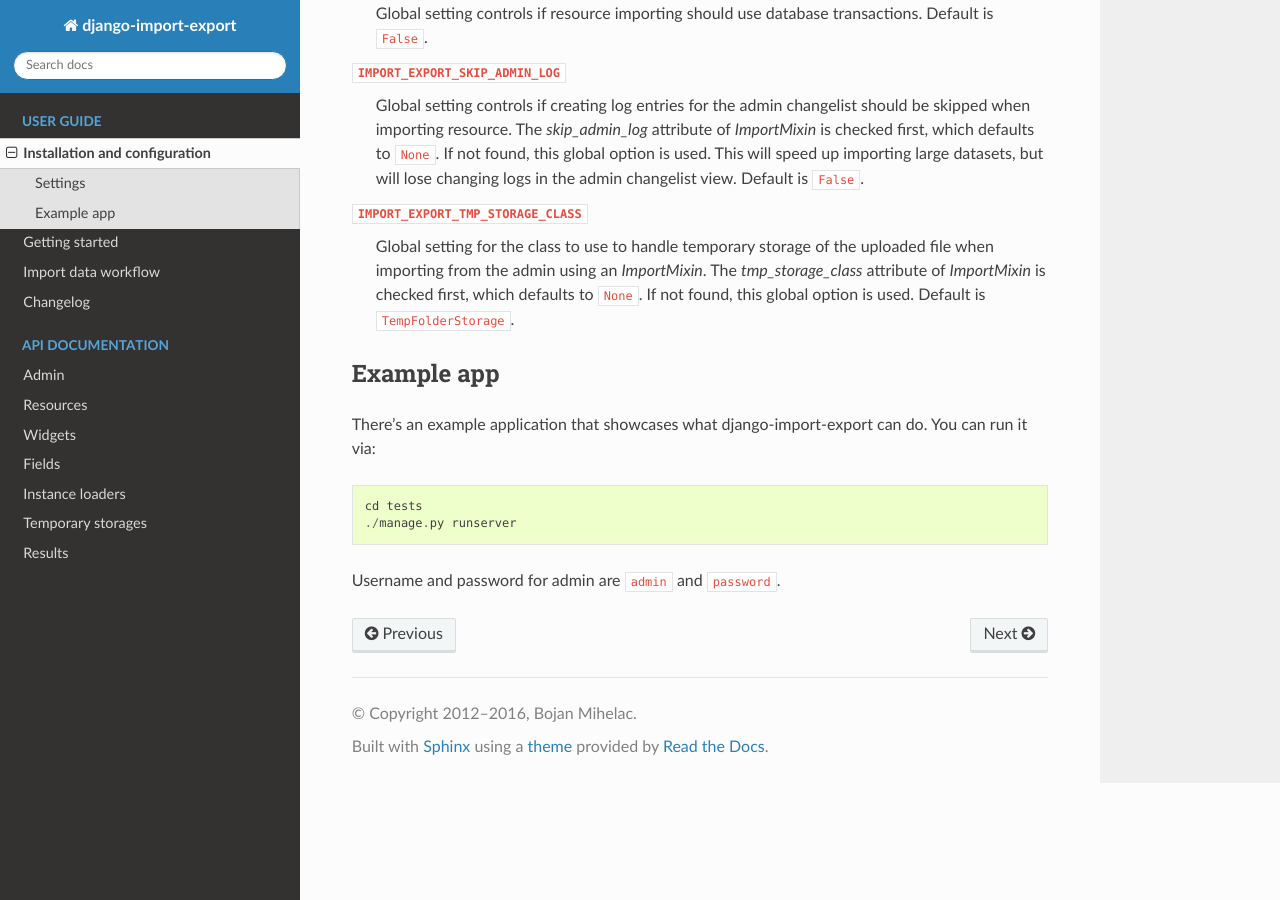
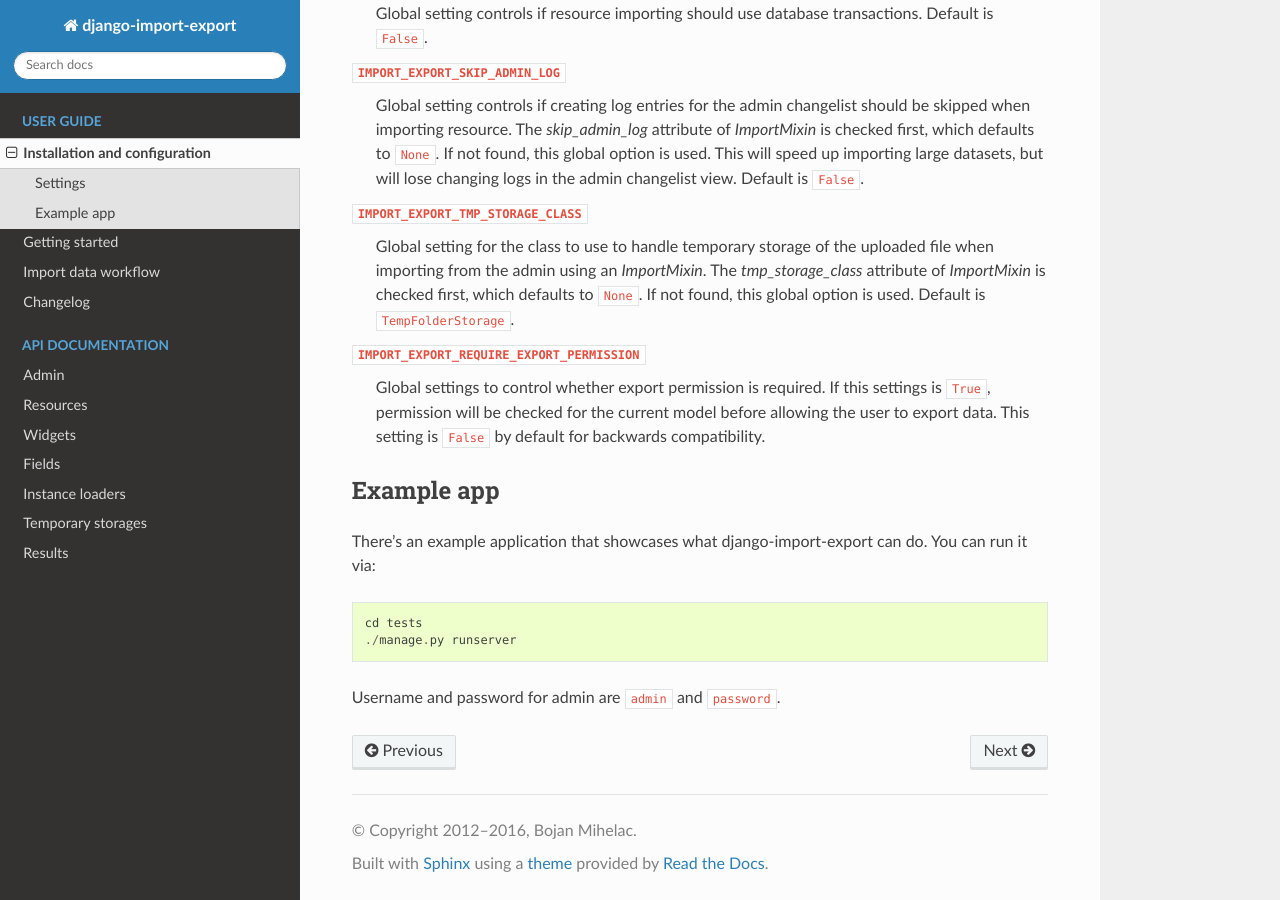
Before and after one commit to django-import-export/django-import-export, a Sphinx documentation site: the page built from docs/installation.rst, in a window 1280 px wide and 900 px high, scrolled down 893 px. Built offline with Sphinx 7.4.7 and the Read the Docs theme 2.0.0, drawn with Linux system fonts in a browser that asks for light colours; the version number could not be read and is left out.

Commit message:
Add IMPORT_EXPORT_REQUIRE_EXPORT_PERMISSION to documentation

```diff
--- a/docs/installation.rst
+++ b/docs/installation.rst
@@ -56,6 +56,12 @@ You can use the following directives in your settings file:
     is checked first, which defaults to ``None``. If not found, this
     global option is used. Default is ``TempFolderStorage``.
 
+``IMPORT_EXPORT_REQUIRE_EXPORT_PERMISSION``
+    Global settings to control whether export permission is required.
+    If this settings is ``True``, permission will be checked for the current model
+    before allowing the user to export data. This setting is ``False`` by default
+    for backwards compatibility.
+
 
 
 Example app
```
